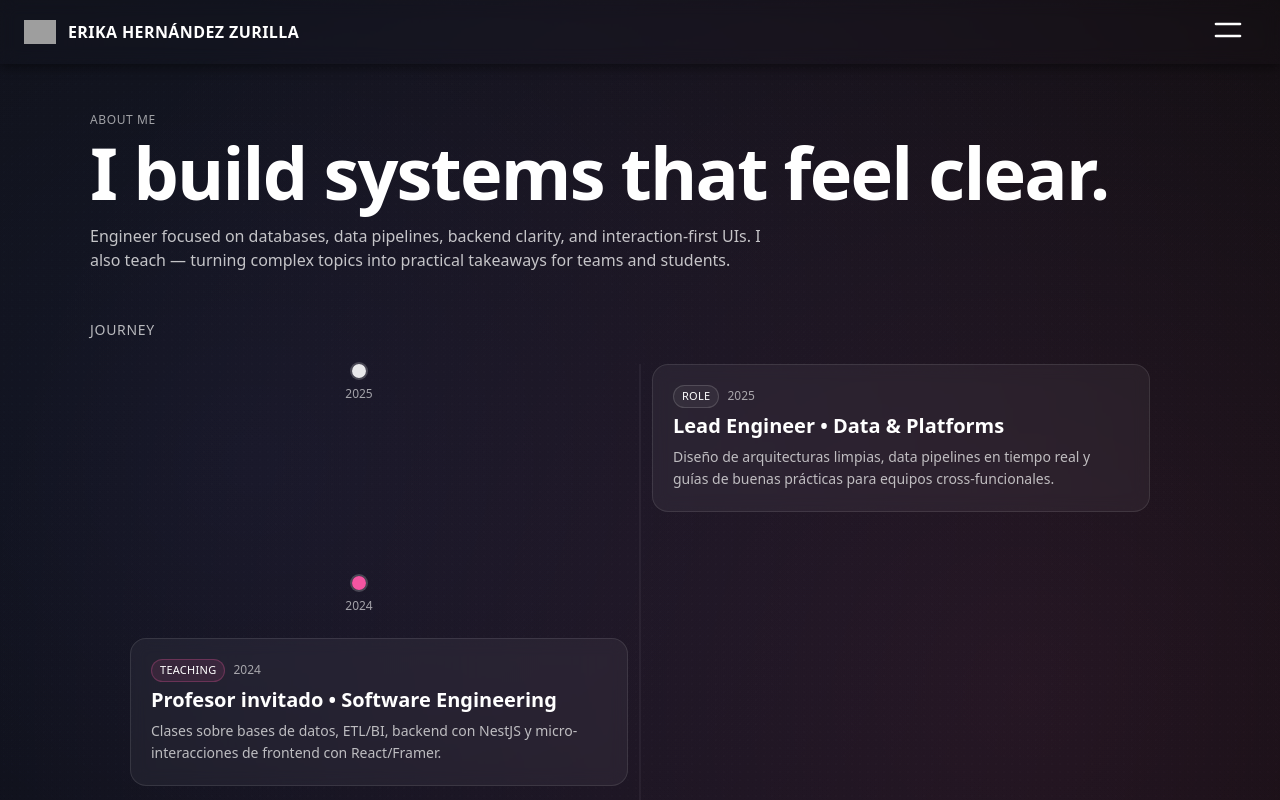
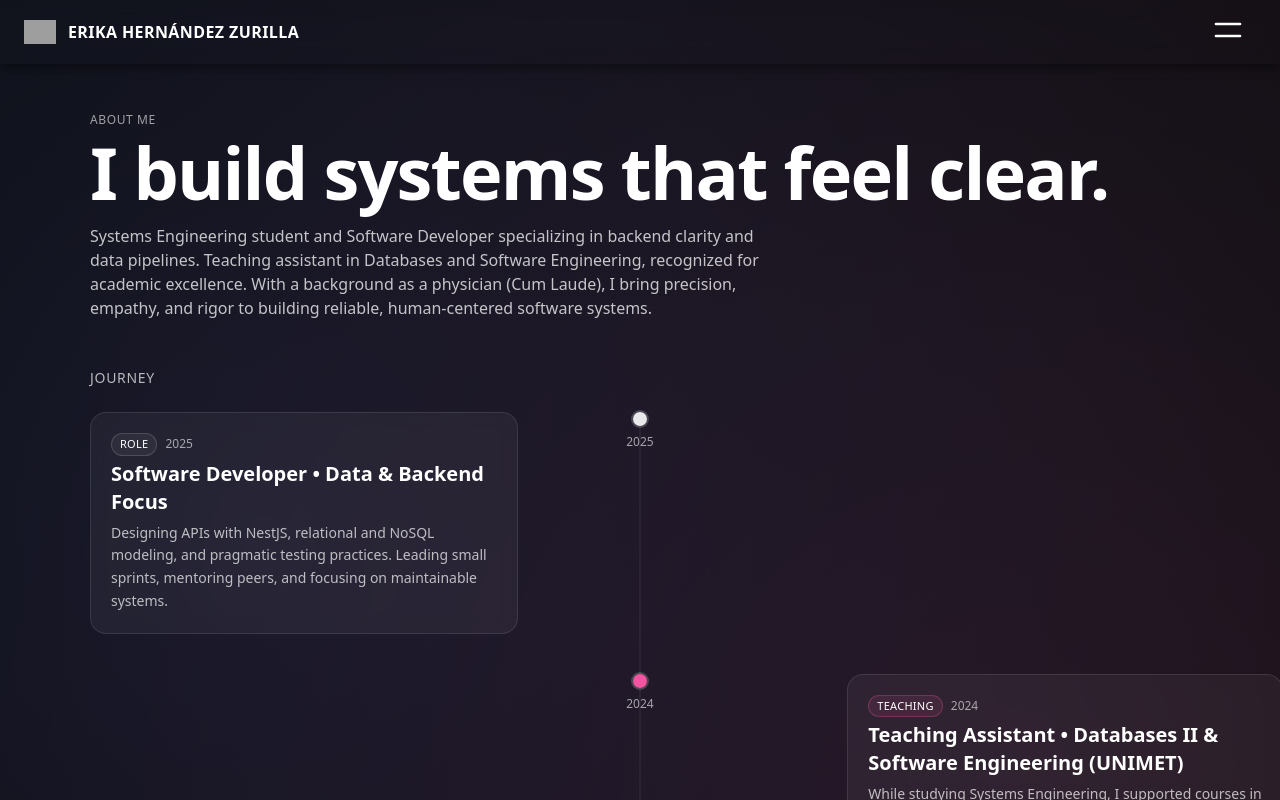
Before and after one commit to erikaalexandrah1/erika-portfolio, a React (Vite) app: page /about in a window 1280 px wide. Built offline with nearby package versions, Linux system fonts and the light colour scheme; grey boxes are pictures that could not be loaded; what glslify would draw is missing.

Commit message:
feat: About View

```diff
--- a/src/scenes/About.jsx
+++ b/src/scenes/About.jsx
@@ -6,55 +6,62 @@ import Navbar from "../components/Navbar";
 const TIMELINE = [
   {
     year: "2025",
-    title: "Lead Engineer • Data & Platforms",
+    title: "Software Developer • Data & Backend Focus",
     blurb:
-      "Diseño de arquitecturas limpias, data pipelines en tiempo real y guías de buenas prácticas para equipos cross-funcionales.",
+      "Designing APIs with NestJS, relational and NoSQL modeling, and pragmatic testing practices. Leading small sprints, mentoring peers, and focusing on maintainable systems.",
     tag: "Role",
   },
   {
     year: "2024",
-    title: "Profesor invitado • Software Engineering",
+    title: "Teaching Assistant • Databases II & Software Engineering (UNIMET)",
     blurb:
-      "Clases sobre bases de datos, ETL/BI, backend con NestJS y micro-interacciones de frontend con React/Framer.",
+      "While studying Systems Engineering, I supported courses in NoSQL (MongoDB, Neo4j), ETL with Pentaho, backend with NestJS, and Agile (Scrum). Strengthened expertise in query design and backend clarity.",
+    tag: "Teaching",
+  },
+  {
+    year: "2024",
+    title: "Project Winner • MetroTour (Unity)",
+    blurb:
+      "Awarded Best Project in ‘Digital Content for the Metaverse’. Built an interactive Unity experience, highlighting product sense, cross-functional teamwork, and polished UX.",
+    tag: "Project",
+  },
+  {
+    year: "2023",
+    title: "Teaching Assistant • Databases I (UNIMET)",
+    blurb:
+      "As a Systems Engineering student, I guided peers in PostgreSQL and relational database design.",
     tag: "Teaching",
   },
   {
     year: "2023",
-    title: "Case Study • Real-time Analytics Edge",
+    title: "Diplomas • Software Development & Data Design",
     blurb:
-      "Streaming + modelo dimensional + UI con feedback sub-segundo. KPIs accionables y DX cuidado.",
-    tag: "Project",
-  },
-  {
-    year: "2022",
-    title: "Certificación • Neo4j & Graph Data",
-    blurb:
-      "Modelado de grafos, Cypher avanzado y despliegue administrado en AuraDB para recomendaciones.",
+      "Completed intensive studies in algorithms, data structures, databases, information systems, and computer architecture — building a strong CS foundation.",
     tag: "Certification",
   },
   {
-    year: "2021",
-    title: "Backend & APIs • Clean Architecture",
+    year: "2022 — Present",
+    title: "Systems Engineering Student • UNIMET",
     blurb:
-      "REST/GraphQL, auth sólida, testing y documentación con Swagger. Enfoque en claridad y mantenibilidad.",
-    tag: "Backend",
+      "Currently pursuing a degree in Systems Engineering, focusing on backend clarity, data pipelines, and scalable systems. Balancing coursework with teaching assistantships and real-world projects.",
+    tag: "Education",
   },
   {
-    year: "2019",
-    title: "Data Analysis • ETL & BI",
+    year: "2020",
+    title: "Medical Doctor (Cum Laude) • UCV",
     blurb:
-      "Pipelines reproducibles, exploración con estadística básica y dashboards que comunican claro.",
-    tag: "Data",
+      "Graduated 6th out of 169 at UCV, with hands-on training in high-pressure hospital environments under resource-limited conditions. This experience honed precision, adaptability, and decision-making under uncertainty — qualities I now apply to building thoughtful, resilient software systems.",
+    tag: "Background",
   },
 ];
 
 const CERTS = [
-  { name: "Neo4j Certified", meta: "Graph Data / Cypher" },
-  { name: "MongoDB Fundamentals", meta: "Modeling & Aggregations" },
-  { name: "PostgreSQL Advanced", meta: "Indexes & Query Tuning" },
-  { name: "NestJS Pro", meta: "Testing / Swagger / Auth" },
-  { name: "React & A11y", meta: "Patterns & Micro-interactions" },
-  { name: "ETL / BI", meta: "Dimensional Modeling" },
+  { name: "Rector’s List — UNIMET", meta: "Academic Excellence (2023)" },
+  { name: "PostgreSQL — Databases I (TA)", meta: "Relational modeling & SQL" },
+  { name: "MongoDB & Neo4j — Databases II (TA)", meta: "NoSQL & Graph data" },
+  { name: "ETL — Pentaho Data Integration", meta: "Pipelines & dimensional thinking" },
+  { name: "NestJS — Backend Engineering", meta: "Auth, testing, Swagger docs" },
+  { name: "Agile — Scrum Practices", meta: "Team delivery & iteration" },
 ];
 
 /* ====== Motion presets ====== */
@@ -110,9 +117,9 @@ export default function About() {
                 I build systems that feel clear.
               </h1>
               <p className="mt-4 max-w-2xl text-white/75">
-                Engineer focused on databases, data pipelines, backend clarity,
-                and interaction-first UIs. I also teach — turning complex topics
-                into practical takeaways for teams and students.
+                Systems Engineering student and Software Developer specializing in backend clarity and data pipelines.
+                Teaching assistant in Databases and Software Engineering, recognized for academic excellence.
+                With a background as a physician (Cum Laude), I bring precision, empathy, and rigor to building reliable, human-centered software systems.
               </p>
             </motion.div>
           </div>
@@ -138,33 +145,22 @@ export default function About() {
                   return (
                     <motion.div
                       key={item.year + item.title}
-                      className={`grid grid-cols-1 md:grid-cols-2 items-stretch gap-6`}
+                      className="grid grid-cols-1 md:grid-cols-3 items-stretch"
                       initial={{ opacity: 0, y: 20, x: isLeft ? -16 : 16 }}
                       whileInView={{ opacity: 1, y: 0, x: 0 }}
                       viewport={{ once: false, amount: 0.4 }}
                       transition={{ duration: 0.6, ease: EASE, delay: 0.02 * i }}
                     >
-                      {/* Col izq (si isLeft) */}
-                      <div className={`${isLeft ? "order-1" : "order-2"} md:order-1`}>
-                        {isLeft && (
-                          <div className="md:pr-10">
-                            <Card item={item} />
-                          </div>
-                        )}
+                      <div className="md:pr-2 max-w-[460px] lg:w-[460px] ml-auto">
+                        {isLeft && <div className="md:pr-6"><Card item={item} /></div>}
                       </div>
 
-                      {/* Nodo central (a nivel visual) */}
-                      <div className="hidden md:flex order-2 md:order-none justify-center">
+                      <div className="hidden md:flex md:col-span-1 justify-center">
                         <Node year={item.year} tag={item.tag} />
                       </div>
 
-                      {/* Col der (si !isLeft) */}
-                      <div className={`${isLeft ? "order-3" : "order-1"} md:order-3`}>
-                        {!isLeft && (
-                          <div className="md:pl-10">
-                            <Card item={item} />
-                          </div>
-                        )}
+                      <div className="md:col-span-1 max-w-[460px] lg:w-[460px]">
+                        {!isLeft && <div className="md:pl-6"><Card item={item} /></div>}
                       </div>
                     </motion.div>
                   );
@@ -172,7 +168,7 @@ export default function About() {
               </div>
             </div>
           </div>
-        </section>
+</section>
 
         {/* CERTIFICATIONS */}
         <section className="pb-16">
```
